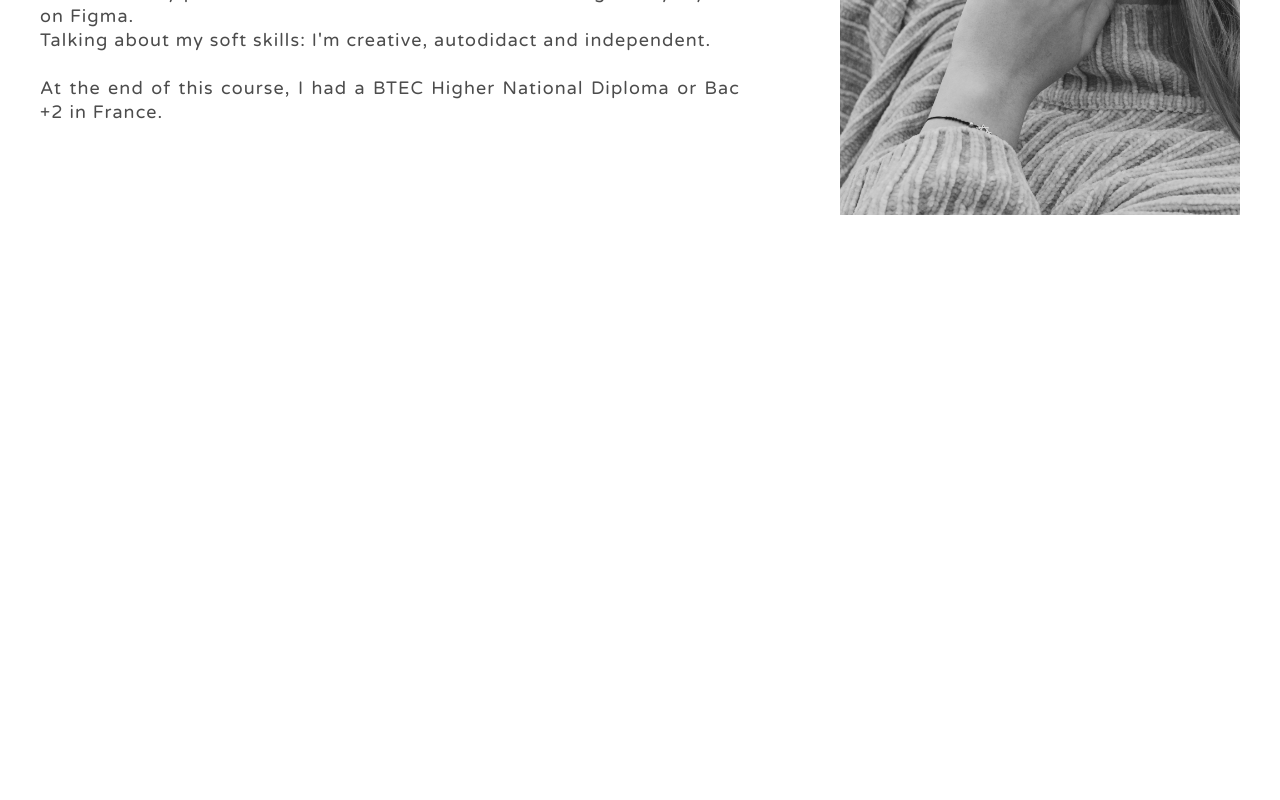
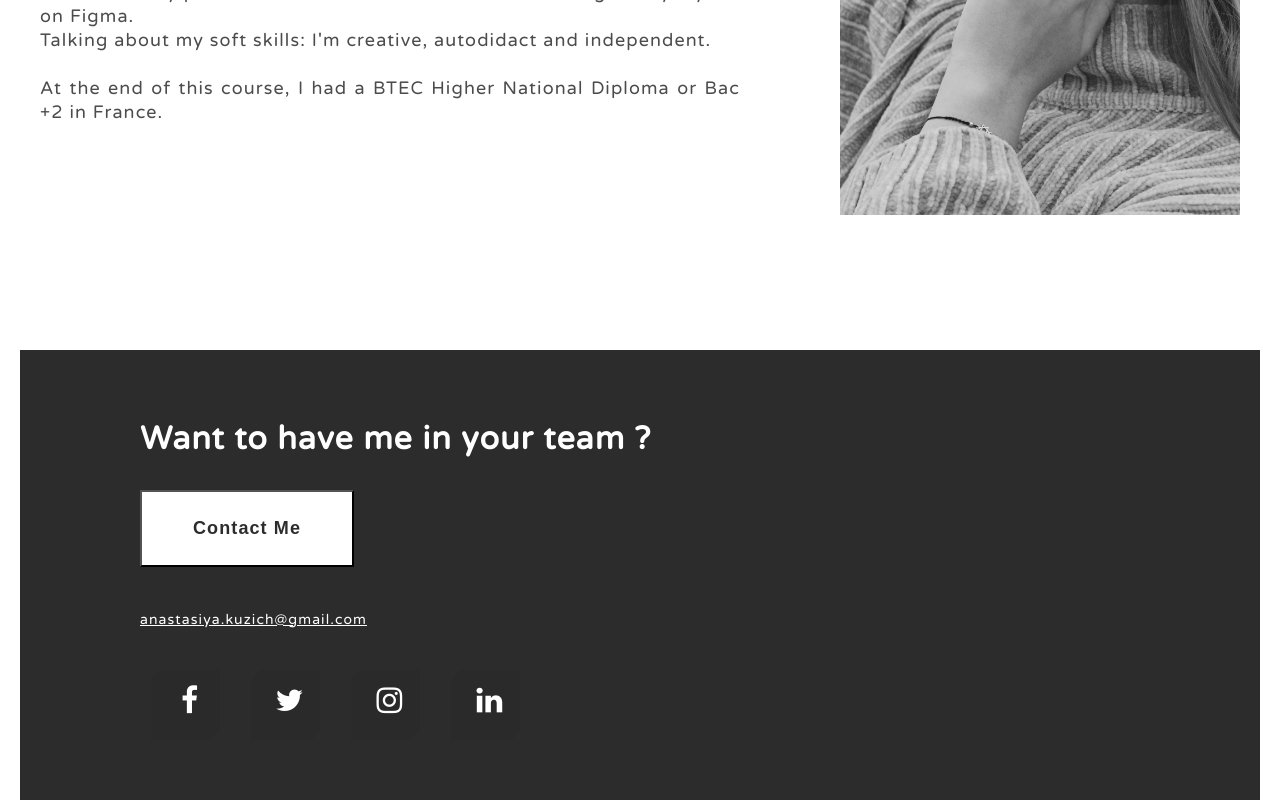
Before and after one commit to AnatasiyaKuz/Portfolio_1.1, a React (Create React App) app: page / in a window 1280 px wide. Shown: the part 1158-1958 px from the top of the page. Before the commit the page ends 1508 px from the top, so only its background shows below. Built offline with nearby package versions, Linux system fonts and the light colour scheme; the HTML template or start-up script is replaced by a standard one.

Commit message:
added footer block

```diff
--- a/src/App.jsx
+++ b/src/App.jsx
@@ -1,6 +1,7 @@
 import "./App.scss";
 import About from "./components/About/About";
 import { ContactUs } from "./components/ContactMe/ContactMe";
+import Contacts from "./components/Footer/Footer";
 import Hero from "./components/Hero/Hero";
 import Navbar from "./components/Navbar/Navbar";
 import Projects from "./components/Projects/Projects";
@@ -12,6 +13,7 @@
       <Navbar />
       <Hero />
       <About/>
+      <Contacts/>
       {/* <About/>
       <Skills/>
       <Projects/>
--- /dev/null
+++ b/src/components/AnimatedIcons/Icons.jsx
@@ -0,0 +1,47 @@
+import "./styles.scss";
+const Icons = () => {
+  return (
+      <div>
+        <ul className="animated_icons">
+          <li>
+            <a href="#">
+              <span></span>
+              <span></span>
+              <span></span>
+              <span></span>
+              <span class="fa fa-facebook"></span>
+            </a>
+          </li>
+          <li>
+            <a href="#">
+              <span></span>
+              <span></span>
+              <span></span>
+              <span></span>
+              <span class="fa fa-twitter"></span>
+            </a>
+          </li>
+          <li>
+            <a href="#">
+              <span></span>
+              <span></span>
+              <span></span>
+              <span></span>
+              <span class="fa fa-instagram"></span>
+            </a>
+          </li>
+          <li>
+            <a href="#">
+              <span></span>
+              <span></span>
+              <span></span>
+              <span></span>
+              <span class="fa fa-linkedin"></span>
+            </a>
+          </li>
+        </ul>
+      </div>
+  );
+};
+
+export default Icons;
--- /dev/null
+++ b/src/components/AnimatedIcons/styles.scss
@@ -0,0 +1,88 @@
+@import url("//maxcdn.bootstrapcdn.com/font-awesome/4.3.0/css/font-awesome.min.css");
+.animated_icons {
+  position: relative;
+  display: flex;
+  // transform: rotate(deg) skew(25deg);
+  transform-style: preserve-3d;
+}
+.animated_icons li {
+  position: relative;
+  list-style: none;
+  width: 60px;
+  height: 60px;
+  margin: 0px 20px;
+}
+.animated_icons li:before {
+  content: "";
+  position: absolute;
+  bottom: -10px;
+  left: -5px;
+  width: 100%;
+  height: 10px;
+  background: #2a2a2a;
+  trnasform-origin: top;
+  transform: skewX(-41deg);
+}
+.animated_icons li:after {
+  content: "";
+  position: absolute;
+  top: 5px;
+  left: -9px;
+  width: 9px;
+  height: 100%;
+  background: #2a2a2a;
+  trnasform-origin: right;
+  transform: skewY(-49deg);
+}
+.animated_icons li span {
+  position: absolute;
+  top: 0;
+  lef: 0;
+  width: 100%;
+  height: 100%;
+  display: flex !important;
+  background: #2a2a2a;
+  justify-content: center;
+  align-items: center;
+  color: #fff;
+  font-size: 30px !important;
+  transition: 1.5s ease-out;
+}
+.animated_icons li:hover span {
+  z-index: 1000;
+  transition: 0.3s;
+  color: #fff;
+  box-shadw: -1px 1px 1px rgba(0, 0, 0, 0.5);
+}
+.animated_icons li:hover span:nth-child(5) {
+  transform: translate(40px, -40px);
+  opacity: 1;
+}
+.animated_icons li:hover span:nth-child(4) {
+  transform: translate(30px, -30px);
+  opacity: 0.8;
+}
+.animated_icons li:hover span:nth-child(3) {
+  transform: translate(20px, -20px);
+  opacity: 0.6;
+}
+.animated_icons li:hover span:nth-child(2) {
+  transform: translate(10px, -10px);
+  opacity: 0.4;
+}
+.animated_icons li:hover span:nth-child(1) {
+  transform: translate(0px, 0px);
+  opacity: 0.2;
+}
+.animated_icons li:nth-child(1):hover span {
+  background: #52e19f !important;
+}
+.animated_icons li:nth-child(2):hover span {
+  background: #2c3456 !important;
+}
+.animated_icons li:nth-child(3):hover span {
+  background: #ea6e96 !important;
+}
+.animated_icons li:nth-child(4):hover span {
+  background: #fceb00 !important;
+}
--- /dev/null
+++ b/src/components/Footer/Footer.jsx
@@ -0,0 +1,20 @@
+import Icons from "../AnimatedIcons/Icons";
+import "./styles.scss";
+const Footer = () => {
+
+  return (
+    <footer className="footer" id="fo">
+        <div className="footer-talk">
+            <h2>Want to have me in your team ?</h2>
+            <a href="/"><button>Contact Me</button></a>
+        </div>
+        <div className="footer-content">
+          <a href="mailto:anastasiya.kuzich@gmail.com">anastasiya.kuzich@gmail.com</a>
+
+        </div>
+      <Icons/>
+    </footer>
+  );
+};
+
+export default Footer;
--- /dev/null
+++ b/src/components/Footer/styles.scss
@@ -0,0 +1,88 @@
+.footer {
+  opacity: 1;
+  transform: none;
+
+  background-color: #2c2c2c;
+  height: 450px;
+  padding: 70px 120px;
+  display: flex;
+  flex-direction: column;
+  justify-content: space-between;
+
+  .footer-talk {
+    color: #fff;
+
+    h2 {
+      font-size: 32px;
+      font-weight: 700;
+      margin-bottom: 32px;
+    }
+
+    a {
+      text-decoration: none;
+      color: #4c4c4c;
+
+      button {
+        padding: 26px 51px;
+        font-size: 18px;
+        font-weight: 700;
+        color: #2c2c2c;
+        background: #fff;
+        position: relative;
+        transition: color 0.4s easy-in-out;
+        cursor: pointer;
+
+        &::after {
+          content: "";
+          position: absolute;
+          background: #2c2c2c;
+          opacity: 0.2;
+          top: 0%;
+          left: 0%;
+          width: 0%;
+          height: 100%;
+          color: #fff;
+          transition: width 0.4s ease-in-out;
+        }
+
+        &:hover::after {
+          width: 100%;
+        }
+      }
+    }
+  }
+  .footer-content a{
+    color: #fff;
+    font-size: 14px;
+    text-decoration: underline;
+}
+}
+
+@media (843px <= width <= 1239px) {
+  .footer {
+    height: 420px;
+    padding: 40px 20px;
+  }
+}
+
+@media (575px <= width <= 842px) {
+  .footer {
+    height: 317px;
+    padding: 40px 20px;
+
+    .footer-talk h2 {
+      font-size: 24px;
+    }
+  }
+}
+
+@media (width <= 574px) {
+  .footer {
+    height: 317px;
+    padding: 40px 20px;
+
+    .footer-talk h2 {
+      font-size: 18px;
+    }
+  }
+}
```
